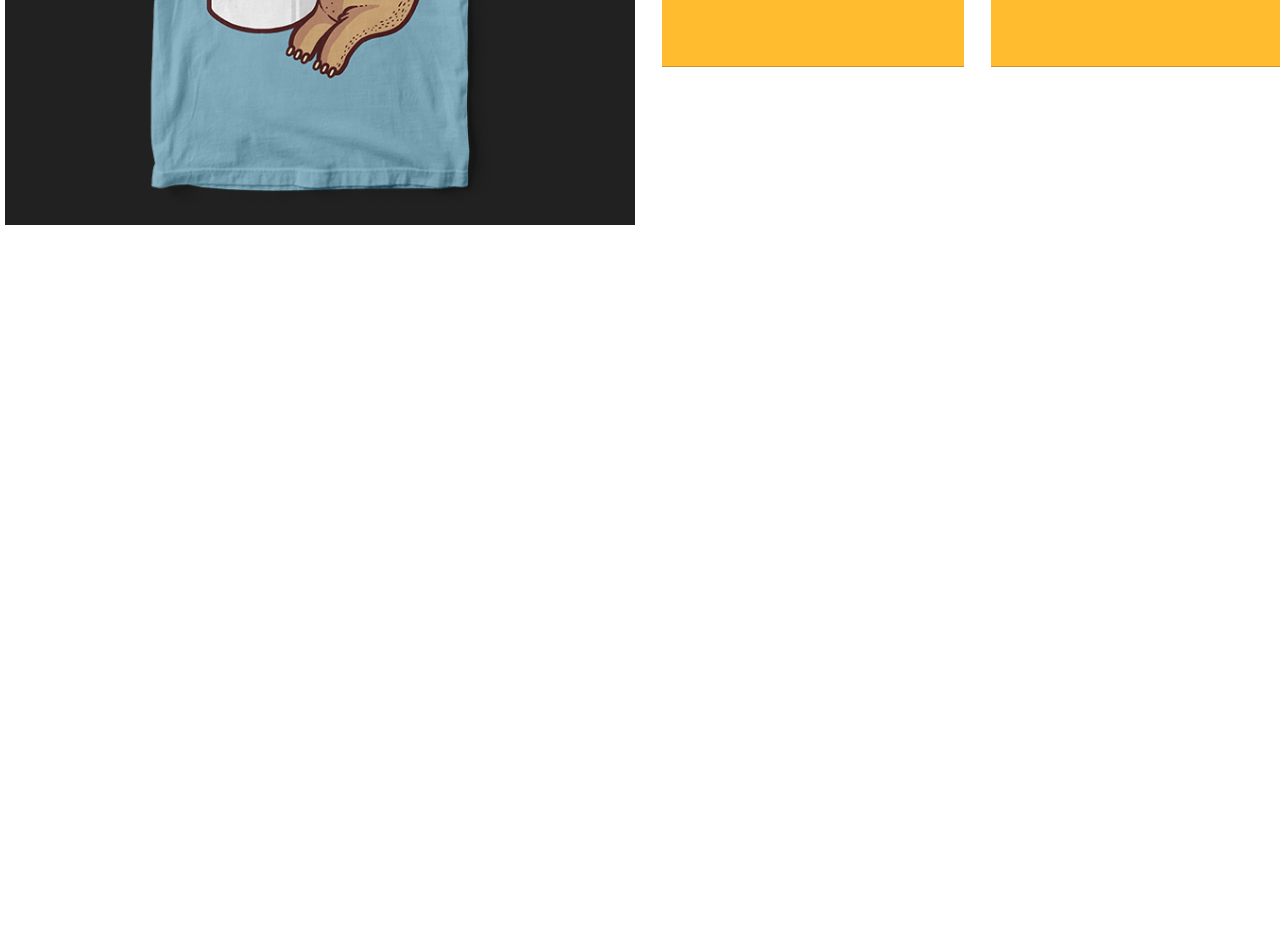
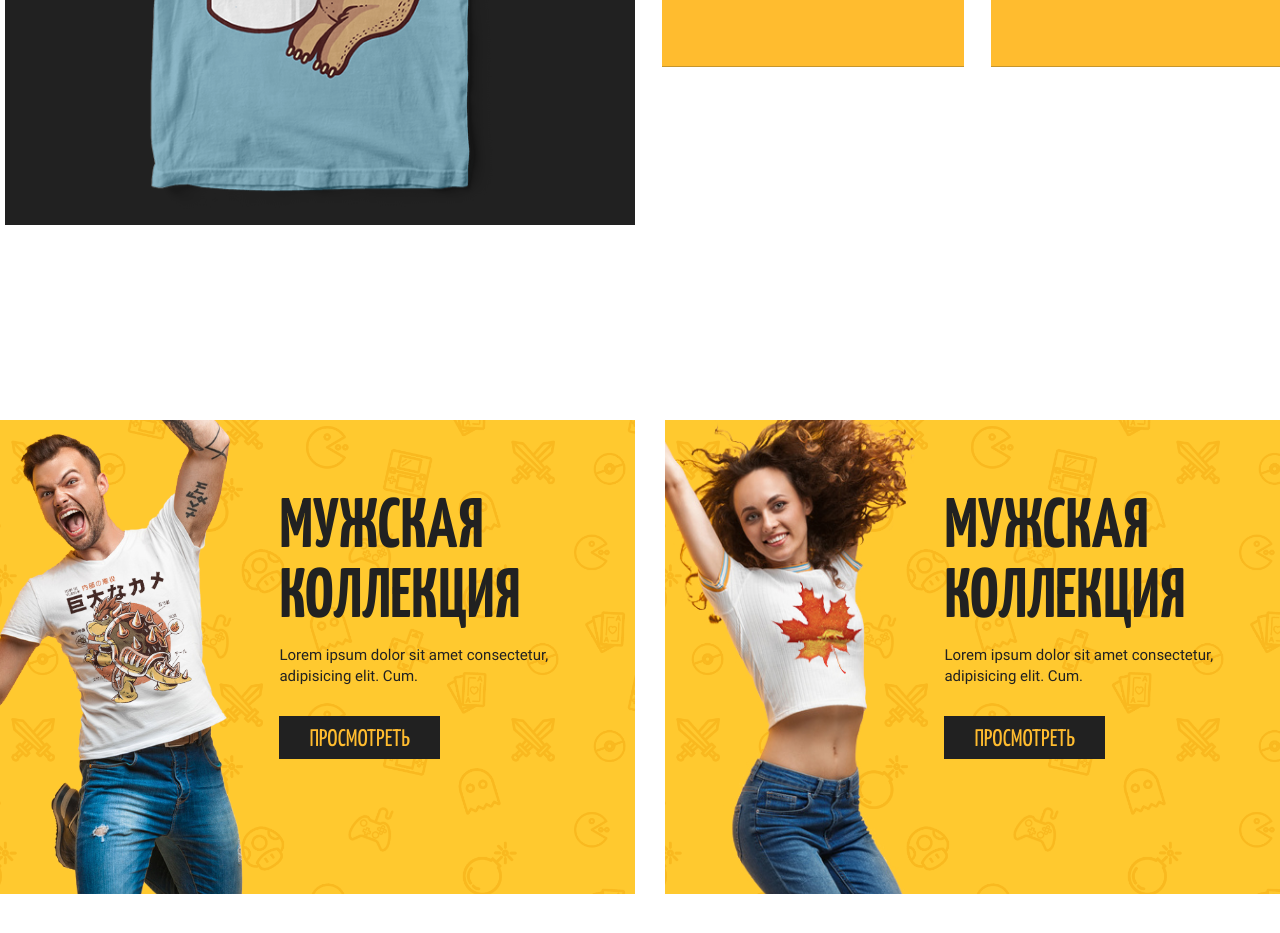
Before and after one commit to 0v3nb1rd/shirts-lp, a website: page app/index.html in a window 1280 px wide. Shown: the part 1972-2905 px from the top of the page. Before the commit the page ends 2232 px from the top, so only its background shows below. Drawn offline with Linux system fonts and the light colour scheme.

Commit message:
add collections section

```diff
--- a/app/index.html
+++ b/app/index.html
@@ -78,7 +78,7 @@
                   <div class="products__desc-text">
                     Lorem ipsum dolor sit amet consectetur adipisicing.
                   </div>
-                  <a href="#" class="products__btn">Подробнее</a>
+                  <a href="#" class="btn">Подробнее</a>
                 </div>
               </div>
             </li>
@@ -96,7 +96,7 @@
                   <div class="products__desc-text">
                     Lorem ipsum dolor sit amet consectetur adipisicing.
                   </div>
-                  <a href="#" class="products__btn">Подробнее</a>
+                  <a href="#" class="btn">Подробнее</a>
                 </div>
               </div>
             </li>
@@ -116,7 +116,7 @@
                   <div class="products__desc-text">
                     Lorem ipsum dolor sit amet consectetur adipisicing.
                   </div>
-                  <a href="#" class="products__btn">Подробнее</a>
+                  <a href="#" class="btn">Подробнее</a>
                 </div>
               </div>
             </li>
@@ -136,7 +136,7 @@
                   <div class="products__desc-text">
                     Lorem ipsum dolor sit amet consectetur adipisicing.
                   </div>
-                  <a href="#" class="products__btn">Подробнее</a>
+                  <a href="#" class="btn">Подробнее</a>
                 </div>
               </div>
             </li>
@@ -154,7 +154,7 @@
                   <div class="products__desc-text">
                     Lorem ipsum dolor sit amet consectetur adipisicing.
                   </div>
-                  <a href="#" class="products__btn">Подробнее</a>
+                  <a href="#" class="btn">Подробнее</a>
                 </div>
               </div>
             </li>
@@ -172,7 +172,7 @@
                   <div class="products__desc-text">
                     Lorem ipsum dolor sit amet consectetur adipisicing.
                   </div>
-                  <a href="#" class="products__btn">Подробнее</a>
+                  <a href="#" class="btn">Подробнее</a>
                 </div>
               </div>
             </li>
@@ -181,6 +181,31 @@
       </section>
     </div>
 
+    <div class="colections">
+      <div class="container">
+        <ul class="colections__list">
+          <li class="colections__item colections__item--type-guys">
+            <a href="#" class="colections__link">
+              <h2 class="colections__title">Мужская коллекция</h2>
+              <div class="colections__desc">
+                Lorem ipsum dolor sit amet consectetur, adipisicing elit. Cum.
+              </div>
+              <div class="btn">просмотреть</div>
+            </a>
+          </li>
+          <li class="colections__item colections__item--type-girls">
+            <a href="#" class="colections__link">
+              <h2 class="colections__title">Мужская коллекция</h2>
+              <div class="colections__desc">
+                Lorem ipsum dolor sit amet consectetur, adipisicing elit. Cum.
+              </div>
+              <div class="btn">просмотреть</div>
+            </a>
+          </li>
+        </ul>
+      </div>
+    </div>
+
     <script src="js/app.min.js"></script>
   </body>
 </html>
--- /dev/null
+++ b/app/scss/_colections.scss
@@ -0,0 +1,59 @@
+.colections {
+  margin-bottom: 135px;
+  &__list {
+    display: flex;
+  }
+  &__item {
+    position: relative;
+    min-height: 474px;
+    flex: 1;
+    margin-right: 30px;
+    background: url(../images/dest/bg/pattern.png) center center / 500px;
+    overflow: hidden;
+    &:last-child {
+      margin-right: 0;
+    }
+    &::before {
+      content: "";
+      position: absolute;
+      top: -17%;
+      left: -18%;
+      display: block;
+      height: 176%;
+      width: 60%;
+      background: center center / contain no-repeat;
+    }
+    &--type-guys::before {
+      background-image: url(../images/dest/collections/collection_man.png);
+    }
+    &--type-girls::before {
+      top: -31%;
+      left: -25%;
+      width: 80%;
+      background-image: url(../images/dest/collections/collection_woman.png);
+    }
+  }
+  &__link {
+    position: relative;
+    display: block;
+    height: 100%;
+    padding: 74px 13% 74px 44%;
+    color: inherit;
+    font-size: 15px;
+    &:hover .btn {
+      background: $bgred;
+      color: #fff;
+    }
+  }
+  &__title {
+    margin-bottom: 11px;
+    font-family: $titleFont;
+    font-size: 70px;
+    line-height: 1;
+    font-weight: bold;
+    text-transform: uppercase;
+  }
+  &__desc {
+    margin-bottom: 28px;
+  }
+}
--- a/app/scss/_config.scss
+++ b/app/scss/_config.scss
@@ -103,3 +103,18 @@ body {
   margin: 0 auto;
   width: 1300px;
 }
+
+.btn {
+  display: inline-block;
+  padding: 2px 30px;
+  padding-top: 7px;
+  text-transform: uppercase;
+  font-family: $titleFont;
+  font-size: 24px;
+  background-color: $bgblack;
+  color: $bgyellow;
+  &:hover {
+    background-color: $bgred;
+    color: #fff;
+  }
+}
--- a/app/scss/_products.scss
+++ b/app/scss/_products.scss
@@ -29,6 +29,7 @@
 }
 
 .products {
+  margin-bottom: 160px;
   &__list {
     display: flex;
     flex-wrap: wrap;
@@ -110,18 +111,4 @@
     margin-bottom: 18px;
     text-align: center;
   }
-  &__btn {
-    display: inline-block;
-    padding: 2px 30px;
-    padding-top: 7px;
-    text-transform: uppercase;
-    font-family: $titleFont;
-    font-size: 24px;
-    background-color: $bgblack;
-    color: $bgyellow;
-    &:hover {
-      background-color: $bgred;
-      color: #fff;
-    }
-  }
 }
--- a/app/scss/main.scss
+++ b/app/scss/main.scss
@@ -1,5 +1,6 @@
 @import "config";
 @import "hero";
 @import "products";
+@import "colections";
 
 // CUSTOM USER STYLES & IMPORTS
```
Also changed, not shown: app/css/app.min.css.
